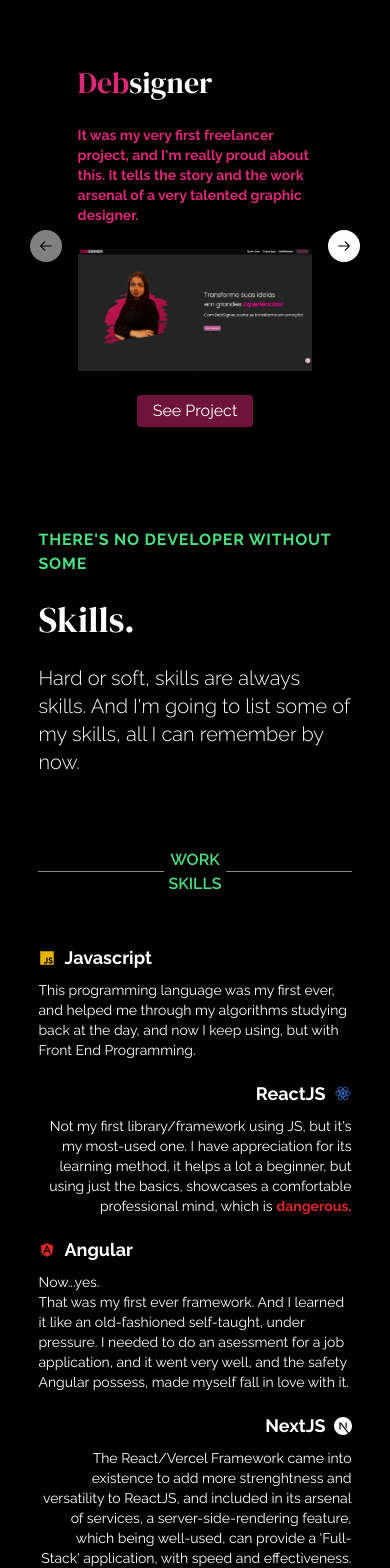
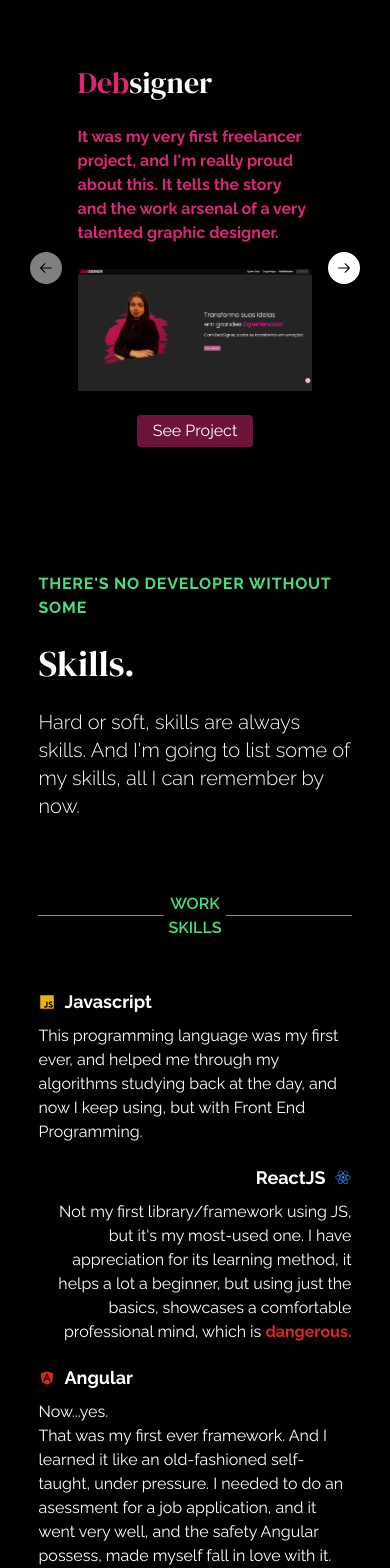
Before and after one commit to sousalmdev/portfoolio, a Next.js app: page / in a window 390 px wide. Shown: the part 1460-3028 px from the top of the page. Built offline with nearby package versions, Linux system fonts and the light colour scheme.

Commit message:
Fix: responsive mode and distancing

```diff
--- a/app/components/about.tsx
+++ b/app/components/about.tsx
@@ -10,10 +10,10 @@
       <>
         <div
           id="about"
-          className="animate-fade-in-bottom py-20 text-left w-11/12 md:w-full"
-        > <div className="py-20 flex flex-col md:flex-row items-center md:justify-between">
+          className="animate-fade-in-bottom pb-20 text-left w-11/12 md:w-full"
+        > <div className="py-20 flex flex-col xl:flex-row items-center md:justify-between">
          <div className=""> <h2
-            className={`text-green-400 md:text-lg text-sm tracking-wider font-bold`}
+            className={`text-green-400 md:text-lg text-base tracking-wider font-bold`}
           >
             YOU ALREADY SAW WHAT I CAN DO
 
@@ -24,12 +24,12 @@
             Who I am
           </h1>
           <br />
-          <br />
+
 
           <p
-            className={`text-left w-full xl:w-3/5 md:w-4/5 sm:w-4/5 md:text-3xl text-sm font-light `}
+            className={`text-left w-full xl:w-3/5 md:w-full sm:w-4/5 md:text-3xl text-base font-light `}
           >
-           My name is Leandro Medeiros de Sousa, a brazilian developer, born in Rio de Janeiro.
+            <span className="font-bold text-green-400">My name is</span> Leandro Medeiros de Sousa, a brazilian developer, born in Rio de Janeiro.
           I had my first touch with programming through the CC50 Harvard Course, first meeting C language and Programming Logic.
           After that, I went full on Front End Development, because I feel familiar to art and creative stuff.
           </p></div>
@@ -38,7 +38,7 @@
           <Image style={{border:'1px solid  rgb(74 222 128) '}} src={Leo.src} width={350} height={300}  alt='abu' /></div>
 
          <h2
-            className={`text-green-400 md:text-lg text-sm tracking-wider font-bold`}
+            className={`text-green-400 md:text-lg text-base tracking-wider font-bold`}
           >
            KNOW MY
           </h2>
@@ -46,9 +46,9 @@
           <h1 className={`text-3xl md:text-6xl ${dm.className}`}>
             Hobbies
           </h1>
-          <br /><br />
+          <br />
           <p
-            className={`text-left w-full xl:w-2/5 md:w-4/5 sm:w-4/5 md:text-3xl text-lg font-light `}
+            className={`text-left w-full xl:w-3/5 md:w-full sm:w-4/5 md:text-3xl text-lg font-light `}
           >
             <span className="font-bold text-green-400">I am a musician</span> since 2016, I play three different instruments: Guitar, Electric Guitar and Bass.   <span className="font-bold text-green-400">I like to sing as well. </span> I have some personal music taste which involves Metal, Bossa Nova, Samba, R&B and Jazz.
             <br /><br />
--- a/app/components/carrossel.tsx
+++ b/app/components/carrossel.tsx
@@ -34,7 +34,7 @@
               </h1>
               <br />
               <p
-                className={`w-full md:w-full text-sm h-auto md:text-3xl font-bold text-pink-600 `}
+                className={`w-full md:w-full text-base h-auto md:text-3xl font-bold text-pink-600 `}
               >
                 It was my very first freelancer project, and I'm really proud
                 about this. It tells the story and the work arsenal of a very
@@ -83,7 +83,7 @@
            </h1>
            <br />
               <p
-                className={`w-full md:w-full text-sm h-auto md:text-3xl font-bold text-blue-400 `}
+                className={`w-full md:w-full text-base h-auto md:text-3xl font-bold text-blue-400 `}
               >
                 This one was a
                 improved and deployed job task for an USA enterprise, my first ever app using NextJS (and the first version was my first app using <span className="text-red-500 ">Angular</span>).
--- a/app/components/skills.tsx
+++ b/app/components/skills.tsx
@@ -10,7 +10,7 @@
       <>
         <div
           id="skills"
-          className="animate-fade-in-bottom py-20 text-left md:w-full w-11/12"
+          className="animate-fade-in-bottom py-20 text-left xl:w-11/12 md:w-full sm:w-4/5 w-11/12"
         >
           <h2 className={`text-green-400 tracking-wider font-bold`}>
             THERE'S NO DEVELOPER WITHOUT SOME
@@ -40,7 +40,7 @@
                 {BiLogoJavascript(Icon)}{" "}
                 <h2 className="text-white">Javascript</h2>
               </span>
-              <p className=" text-white text-sm md:text-2xl w-full md:w-2/5">
+              <p className=" text-white text-base md:text-2xl w-full md:w-4/5 xl:w-2/5">
                 This programming language was my first ever, and helped me through
                 my algorithms studying back at the day, and now I keep using, but
                 with Front End Programming.
@@ -57,7 +57,7 @@
                 <h2 className="text-white">ReactJS</h2>
                 {BiLogoReact(Icon)}
               </span>
-              <p className=" text-white text-sm md:text-2xl w-full md:w-2/5">
+              <p className=" text-white text-base md:text-2xl w-full md:w-4/5 xl:w-2/5">
                 Not my first library/framework using JS, but it's my most-used
                 one. I have appreciation for its learning method, it helps a lot a
                 beginner, but using just the basics, showcases a comfortable
@@ -73,7 +73,7 @@
               >
                 {BiLogoAngular(Icon)} <h2 className="text-white">Angular</h2>
               </span>
-              <p className=" text-white text-sm md:text-2xl w-full md:w-2/5">
+              <p className=" text-white text-base md:text-2xl w-full md:w-4/5 xl:w-2/5">
                 Now...yes.
                 <br />
                 That was my first ever framework. And I learned it like an
@@ -90,7 +90,7 @@
 
                 <h2 className="text-white">NextJS</h2> {" "}{SiNextdotjs(Icon)}
               </span>
-              <p className=" text-white text-sm md:text-2xl w-full md:w-2/5">
+              <p className=" text-white text-base md:text-2xl w-full md:w-4/5 xl:w-2/5">
                 The React/Vercel Framework came into existence to add more strenghtness and versatility to ReactJS, and included in its arsenal of services, a server-side-rendering feature, which being well-used, can provide a 'Full-Stack' application, with speed and effectiveness.
               </p>
             </li>
@@ -103,7 +103,7 @@
                 {BiLogoTypescript(Icon)}{" "}
                 <h2 className="text-white">Typescript</h2>
               </span>
-              <p className=" text-white text-sm md:text-2xl w-full md:w-2/5">
+              <p className=" text-white text-base md:text-2xl w-full md:w-4/5 xl:w-2/5">
                 The 'Big Brother' of Javascript, T-Script it's a huge guy.
                 Focused on OOP, Typescript keep always both eyes on your code and assures that you're doing the right thing. I feel so much secure using Typescript because of it.
               </p>
@@ -117,7 +117,7 @@
 
                 <h2 className="text-white">Databases</h2> {" "} {BiData(Icon)}
               </span>
-              <p className=" text-white text-sm md:text-2xl w-full md:w-2/5">
+              <p className=" text-white text-base md:text-2xl w-full md:w-4/5 xl:w-2/5">
             Every programmer has to handle at least one database server to create a full-service application, so, I'm working on acquire experiences with SQL (mySQL) and noSQL (MongoDB) databases.
               </p>
             </li>
@@ -134,7 +134,7 @@
                 {BiSolidBrain(Icon)}{" "}
                 <h2 className="text-white">Racional Behavior</h2>
               </span>
-              <p className=" text-white text-sm md:text-2xl w-full md:w-2/5">
+              <p className=" text-white text-base md:text-2xl w-full md:w-4/5 xl:w-2/5">
                 Do you know this kind of person who thinks thirty times before taking a decision? That's me. I can't do for myself or for the clients, what I want to do, I do what I have to, because that's what does a good professional.
               </p>
             </li>
@@ -147,7 +147,7 @@
 
                 <h2 className="text-white">Creative Mind</h2> {TbPaintFilled(Icon)}{" "}
               </span>
-              <p className=" text-white text-sm md:text-2xl w-full md:w-2/5">
+              <p className=" text-white text-base md:text-2xl w-full md:w-4/5 xl:w-2/5">
                And that's why I'm a Front-End / UI Developer. I love art and all things it brings to the culture, so I can channel art to my applications, bringing dreams and idealizations to life through my codes.
               </p>
             </li>
@@ -160,7 +160,7 @@
                 {TbLanguage(Icon)}{" "}
                 <h2 className="text-white">Communication</h2>
               </span>
-              <p className=" text-white text-sm md:text-2xl w-full md:w-2/5">
+              <p className=" text-white text-base md:text-2xl w-full md:w-4/5 xl:w-2/5">
                Since I was a kid, I was very interested into learning new languages, I did put my first english and spanish words when I was only 6. And I can say through my career, I was able to speak these two languages aside my native one,  to improve my worldwide communication.
               </p>
             </li>
@@ -173,7 +173,7 @@
 
                 <h2 className="text-white">Always in a good mood</h2>  {TbMoodHappy(Icon)}{" "}
               </span>
-              <p className=" text-white text-sm md:text-2xl w-full md:w-2/5">
+              <p className=" text-white text-base md:text-2xl w-full md:w-4/5 xl:w-2/5">
    Clients, tons of daily reunions and alignments, personal obligations, its really hard to keep walking with a smile. And that's why you should hire me.
   My main purpose is to bring joy along with every single thing I do, to enlighten someone's day. And usually it works.
               </p>
```
